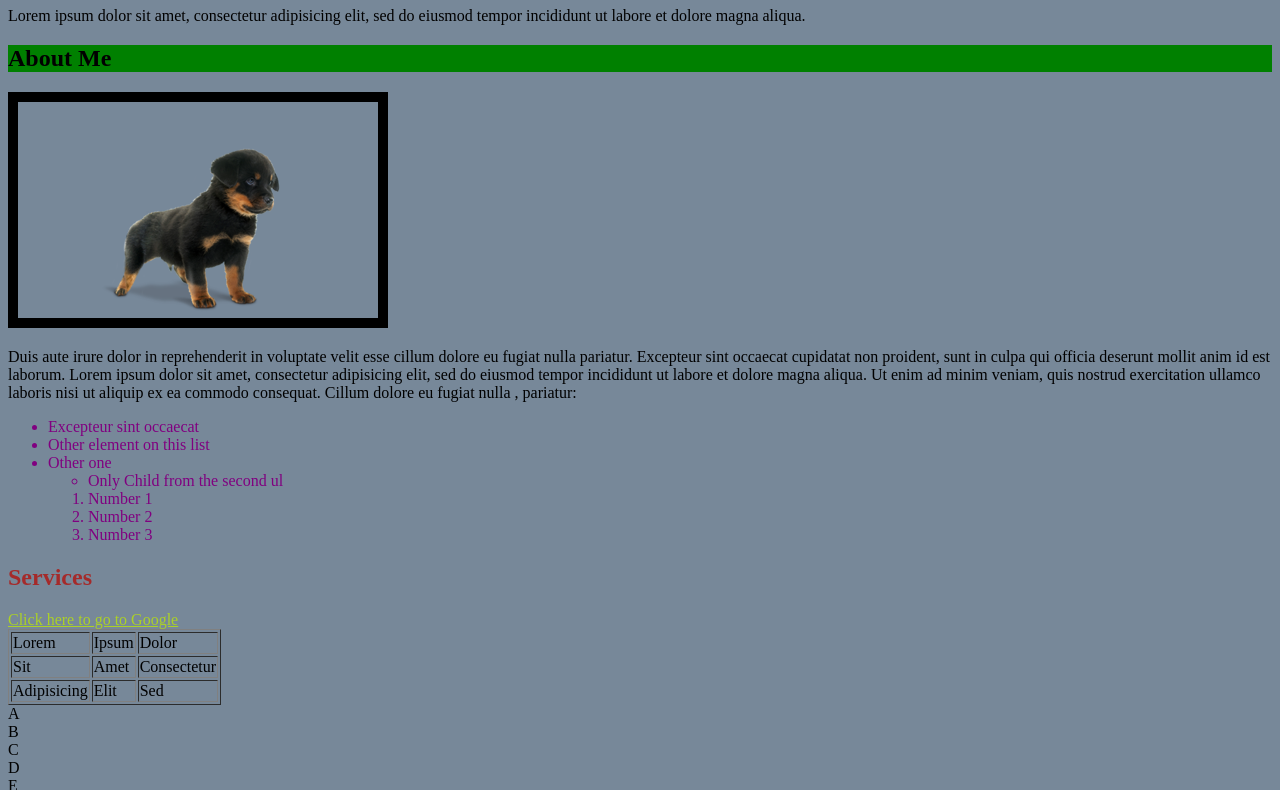
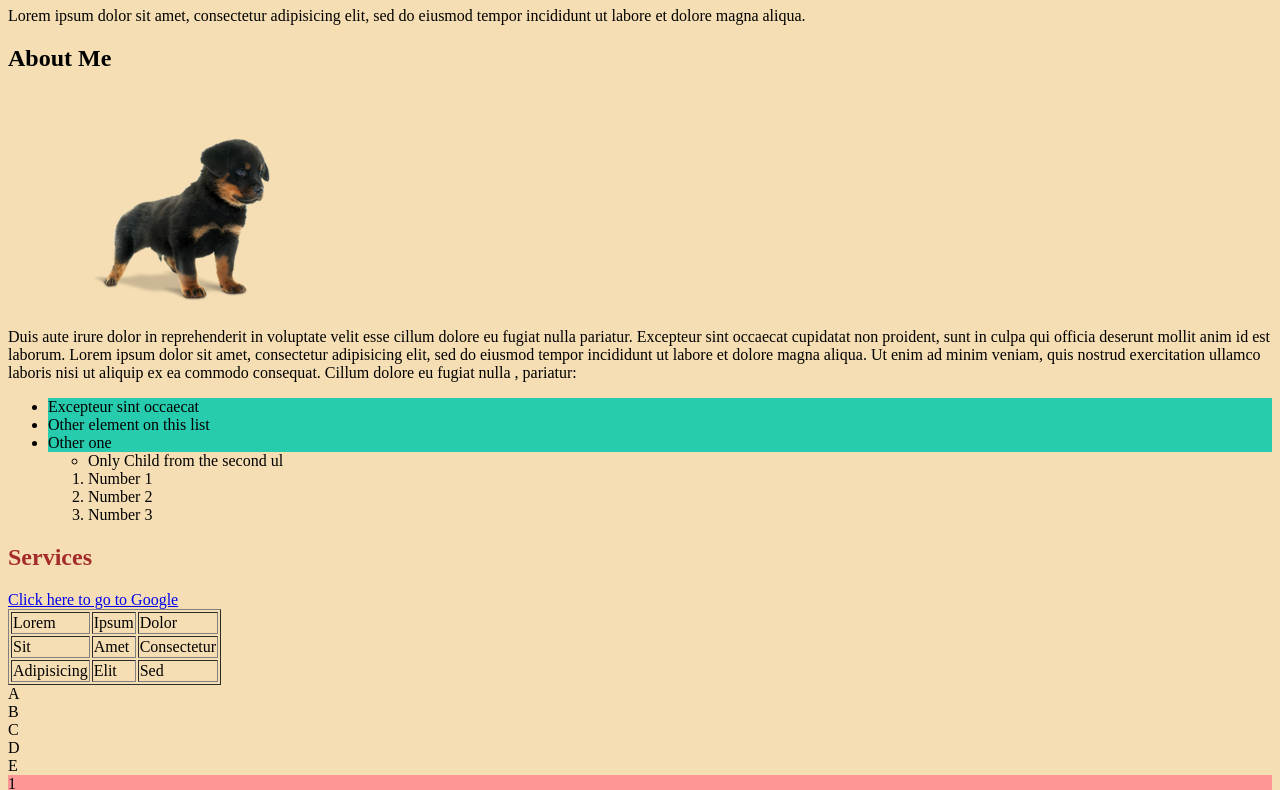
Before and after one commit to aldonavarretefp/CSS-Complete-Course, a plain HTML site: page src/index.html in a window 1280 px wide. Shown: the part 73-863 px from the top of the page. Drawn offline with Linux system fonts and the light colour scheme.

Commit message:
General Rules, Color Picker, BG Color, IMG BG color by url

```diff
--- a/src/style.css
+++ b/src/style.css
@@ -1,6 +1,8 @@
-/* element selector */
+/* element selector*/
 body{
-    background-color: lightslategrey;
+    /* background: url(https://www.ninoversace.com/wp-content/uploads/landscape-mountains-sky-4843193.jpg); */
+    /* background-image: url(https://www.ninoversace.com/wp-content/uploads/landscape-mountains-sky-4843193.jpg); */
+    background: wheat;
 }
 
 h2:hover{
@@ -23,9 +25,9 @@ h2:hover{
 } */
 
 /* id selector # */
-#services{
+/* #services{
     color:hotpink;
-}
+} */
 
 /* First Child and Last Child */
 /* The first that you are going to find */
@@ -55,34 +57,38 @@ ul li:only-child{
 /* Basic Advanced Selectors */
 /* Adjacent Sibling Selector */
 /* Every anker tag that follows an h2 despite it is outside some div or smt */
-h2 + a {
+/* h2 + a {
     color:rgb(172, 209, 39);
-}
+} */
 /* Every button tag that follows an textarea , they are in the same PARENT*/
-textarea ~ button {
+/* textarea ~ button {
     color:purple;
-}
+} */
 /* Parent: every direct child */
-ul >li{
+/* ul >li{
     color:blue
-}
+} */
 
 /* Descendant selector: every child*/
-ul li {
+/* ul li {
     color:purple;
-}
+} */
 
 /* Atributtes */
-h2[class = subtitle]{
+/* h2[class = subtitle]{
     color:purple;
-}
+} */
 
-img[src *= "../img/"] {
+/* img[src *= "../img/"] {
     border-bottom: red;
     border: 10px solid black;
-}
+} */
 
 /* Elements separated by white space */
-h2[class|=article-subtitle]{
+/* h2[class|=article-subtitle]{
     background: green;
+} */
+
+.list-item{
+    background-color: rgb(39, 204, 174);
 }
```
